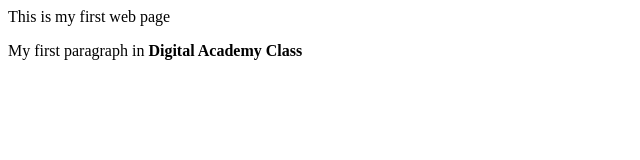
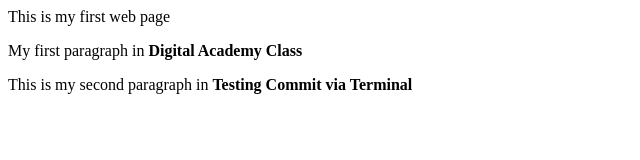
Before and after one commit to Evans-Tinga/nov-git-html-css, a plain HTML site: page index.html in a window 1280 px wide. Shown: the whole page, without its empty margins (0-640 px from the left). Drawn offline with Linux system fonts and the light colour scheme.

Commit message:
Test Commit

```diff
--- a/index.html
+++ b/index.html
@@ -1,2 +1,3 @@
 <header>This is my first web page</header>
 <p>My first paragraph in <strong>Digital Academy Class</strong></p>
+<p>This is my second paragraph in <strong>Testing Commit via Terminal</strong></p>
```
